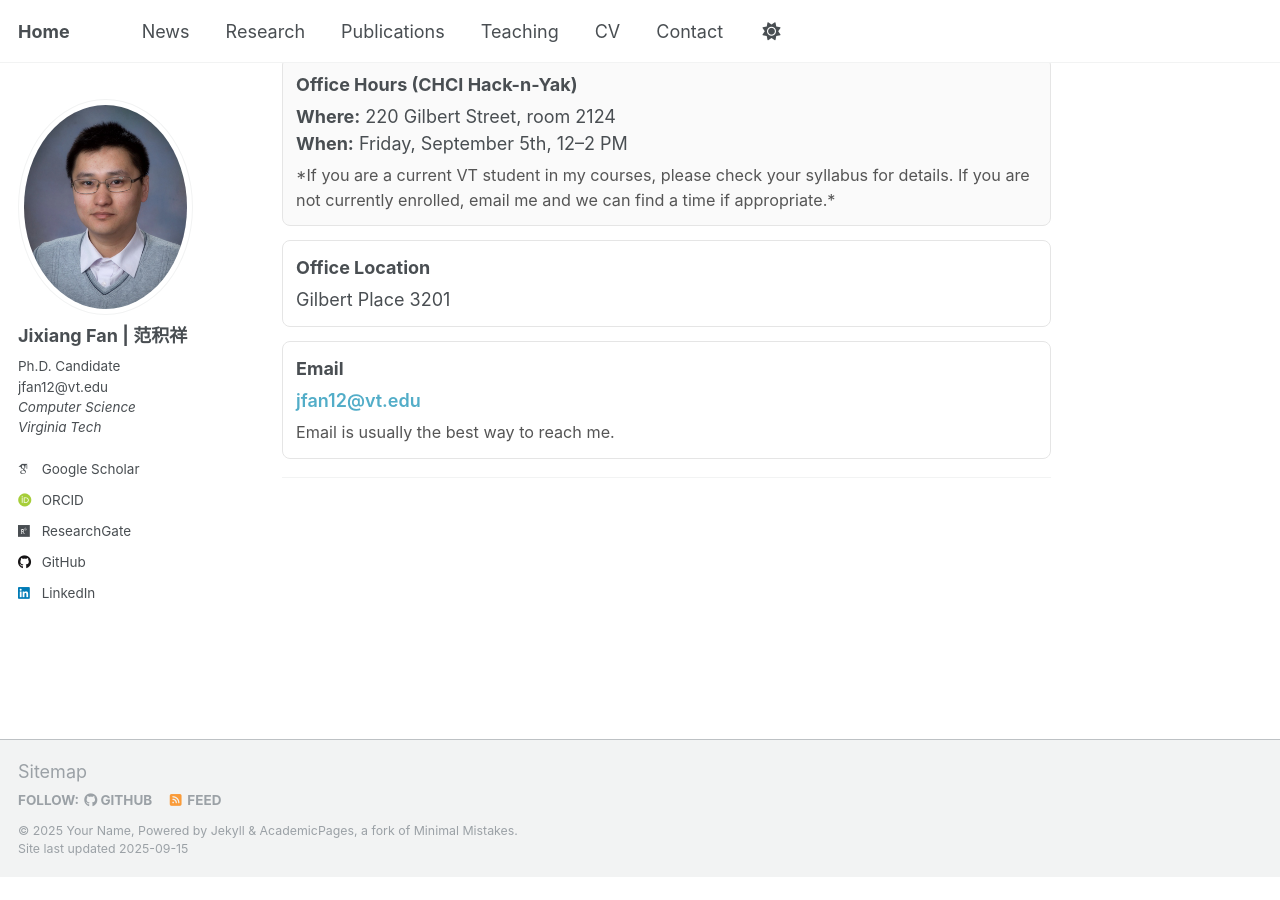
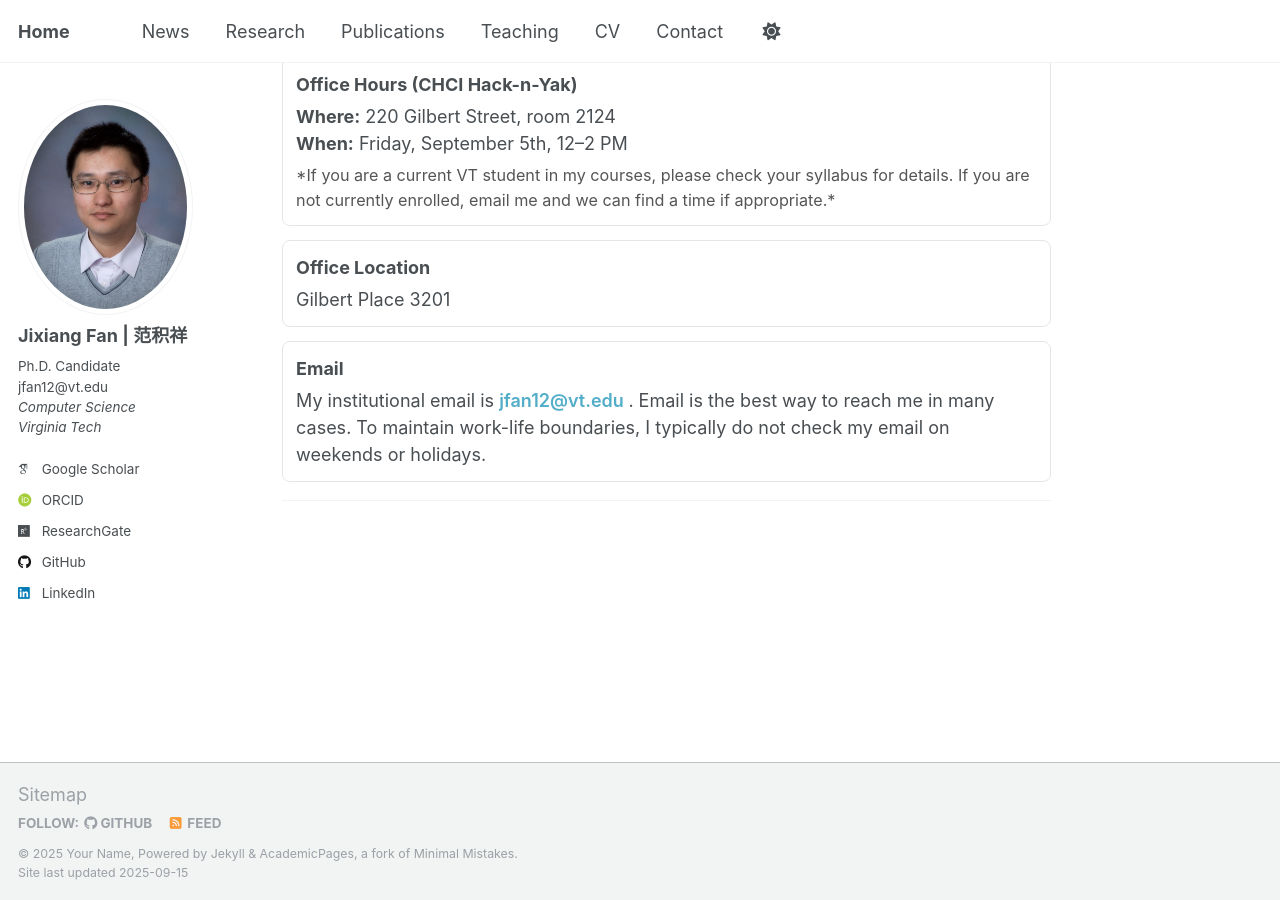
Before and after one commit to JixiangFan/web, a Jekyll site: the page built from _pages/about.md, in a window 1280 px wide and 900 px high, scrolled down 2909 px. Built offline with Jekyll 4.4.1, drawn with Linux system fonts in a browser that asks for light colours; some web fonts are replaced; before the commit the page ends 3786 px from its top, so only the background shows below that.

Commit message:
Update about.md

```diff
--- a/_pages/about.md
+++ b/_pages/about.md
@@ -149,7 +149,7 @@ asdadasdasda
 <strong style="font-weight:900; font-size:1.3em;">Contact Me</strong>
 
 <!-- Office Hours -->
-<div style="margin:0.75rem 0; padding:0.75rem; border:1px solid #e5e5e5; border-radius:8px; background:#fafafa;">
+<div style="margin:0.75rem 0; padding:0.75rem; border:1px solid #e5e5e5; border-radius:8px;">
   <div style="font-weight:700; margin-bottom:0.25rem;">Office Hours (CHCI Hack-n-Yak)</div>
   <div><strong>Where:</strong> 220 Gilbert Street, room 2124</div>
   <div><strong>When:</strong> Friday, September 5th, 12–2 PM</div>
@@ -169,13 +169,14 @@ asdadasdasda
 <div style="margin:0.75rem 0; padding:0.75rem; border:1px solid #e5e5e5; border-radius:8px;">
   <div style="font-weight:700; margin-bottom:0.25rem;">Email</div>
   <div>
+    My institutional email is
     <a href="mailto:jfan12@vt.edu" style="text-decoration:none; font-weight:600;">
       jfan12@vt.edu
-    </a>
-  </div>
-  <div style="font-size:90%; color:#555; margin-top:0.35rem;">
-    Email is usually the best way to reach me.
+    </a>.
+    Email is the best way to reach me in many cases.
+    To maintain work-life boundaries, I typically do not check my email on weekends or holidays.
   </div>
 </div>
 
+
 ---
```
